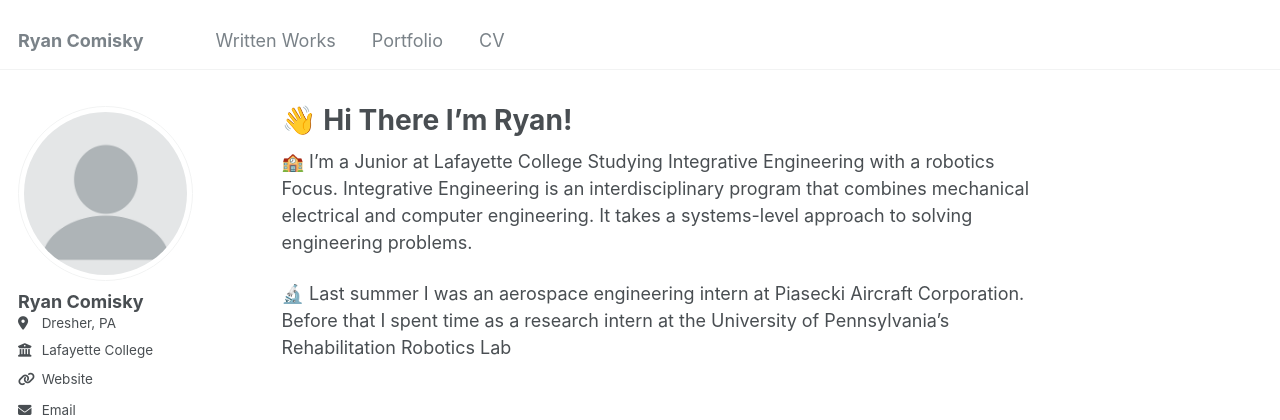
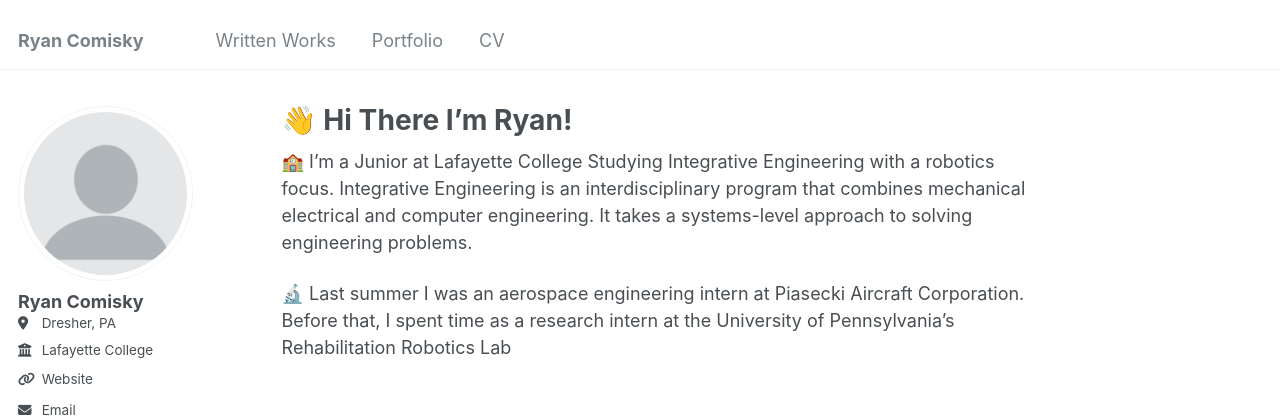
Before and after one commit to Ryan-Comisky/Ryan-Comisky.github.io, a Jekyll site: the page built from _pages/about.md, in a window 1280 px wide. Shown: the top 420 px of the page. Built offline with Jekyll 4.4.1, drawn with Linux system fonts in a browser that asks for light colours.

```diff
--- a/_pages/about.md
+++ b/_pages/about.md
@@ -6,7 +6,7 @@ redirect_from:
   - /about/
   - /about.html
 ---
-🏫 I'm a Junior at Lafayette College Studying Integrative Engineering with a robotics Focus.
+🏫 I'm a Junior at Lafayette College Studying Integrative Engineering with a robotics focus.
 Integrative Engineering is an interdisciplinary program that combines mechanical electrical and computer engineering. It takes a systems-level approach to solving engineering problems.
 
-🔬 Last summer I was an aerospace engineering intern at Piasecki Aircraft Corporation. Before that I spent time as a research intern at the University of Pennsylvania's Rehabilitation Robotics Lab
+🔬 Last summer I was an aerospace engineering intern at Piasecki Aircraft Corporation. Before that, I spent time as a research intern at the University of Pennsylvania's Rehabilitation Robotics Lab
```
